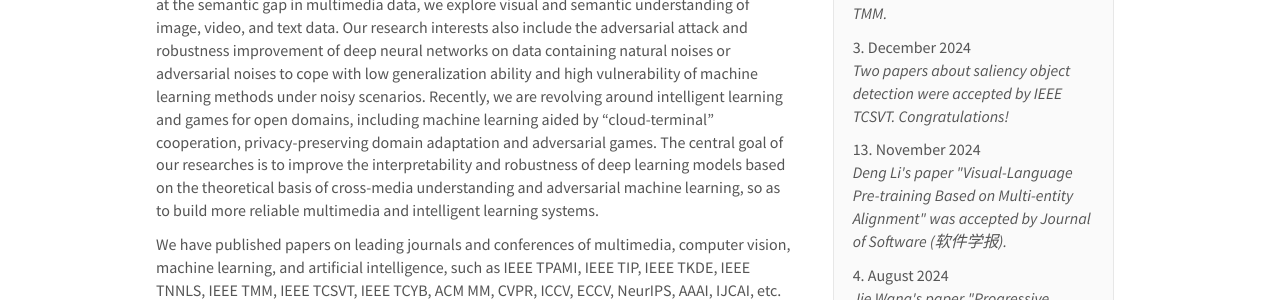
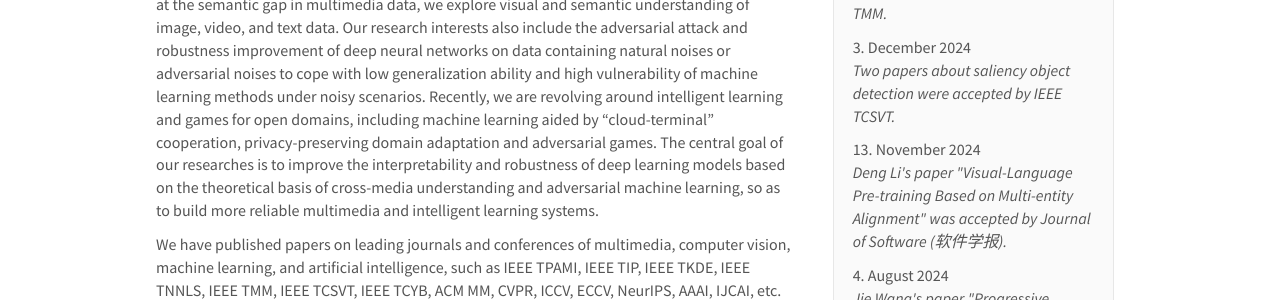
Before and after one commit to tjumm/tjumm.github.io, a Jekyll site: the page built from _pages/home.md, in a window 1280 px wide and 1199 px high. Shown: the part 246-546 px from the top of the window. Built offline with Jekyll 4.4.1, drawn with Linux system fonts in a browser that asks for light colours; comment, search, counter and statistics services are not loaded.

Commit message:
add papers

```diff
--- a/_data/news.yml
+++ b/_data/news.yml
@@ -2,7 +2,7 @@
   headline: "The paper \"WiViPose: A Video-aided Wi-Fi Framework for Environment-Independent 3D Human Pose Estimation\" was accepted by IEEE TMM."
 
 - date: 3. December 2024
-  headline: "Two papers about saliency object detection were accepted by IEEE TCSVT. Congratulations!"
+  headline: "Two papers about saliency object detection were accepted by IEEE TCSVT."
 
 - date: 13. November 2024
   headline: "Deng Li's paper \"Visual-Language Pre-training Based on Multi-entity Alignment\" was accepted by Journal of Software (软件学报)."
```
